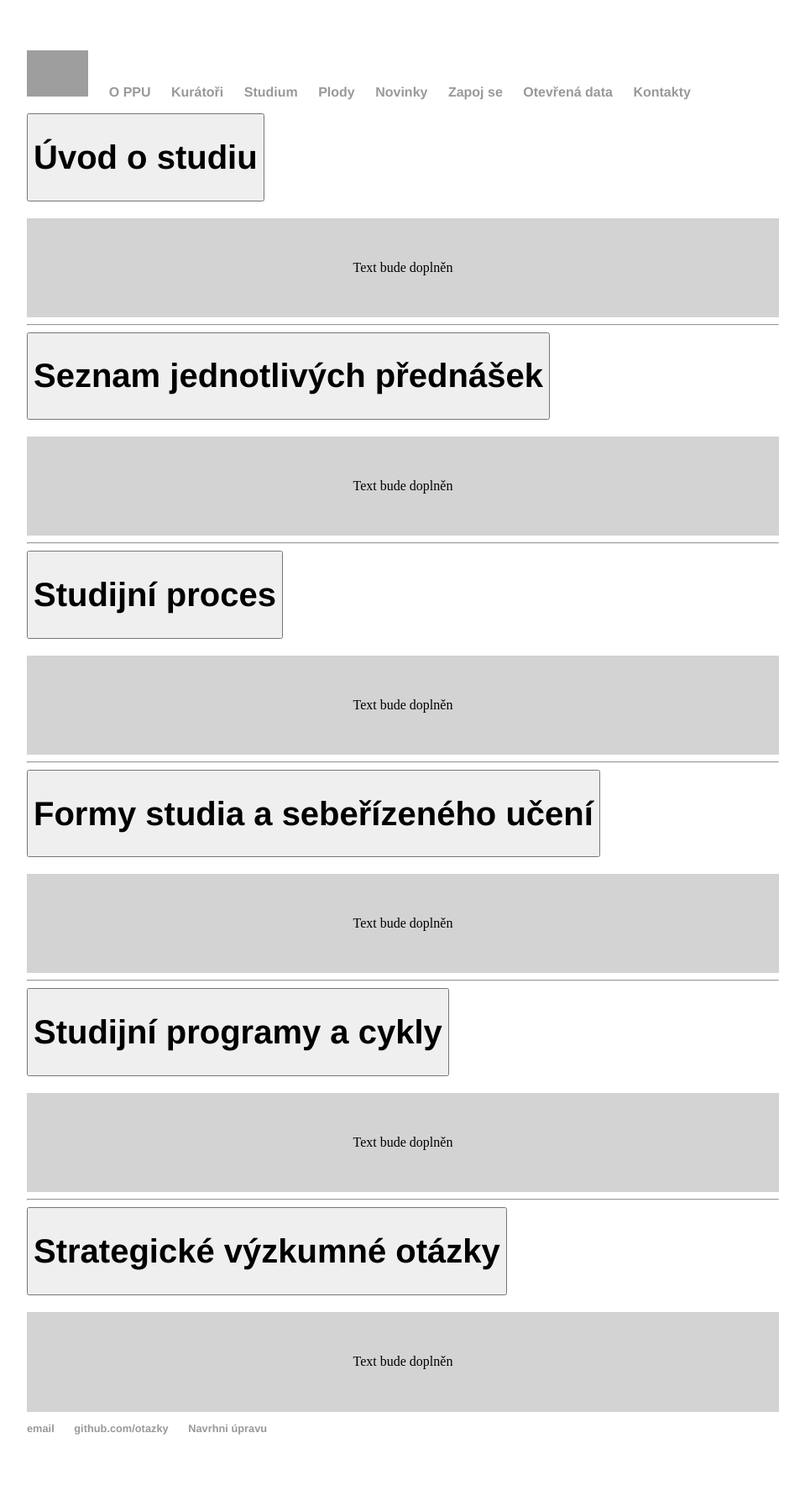
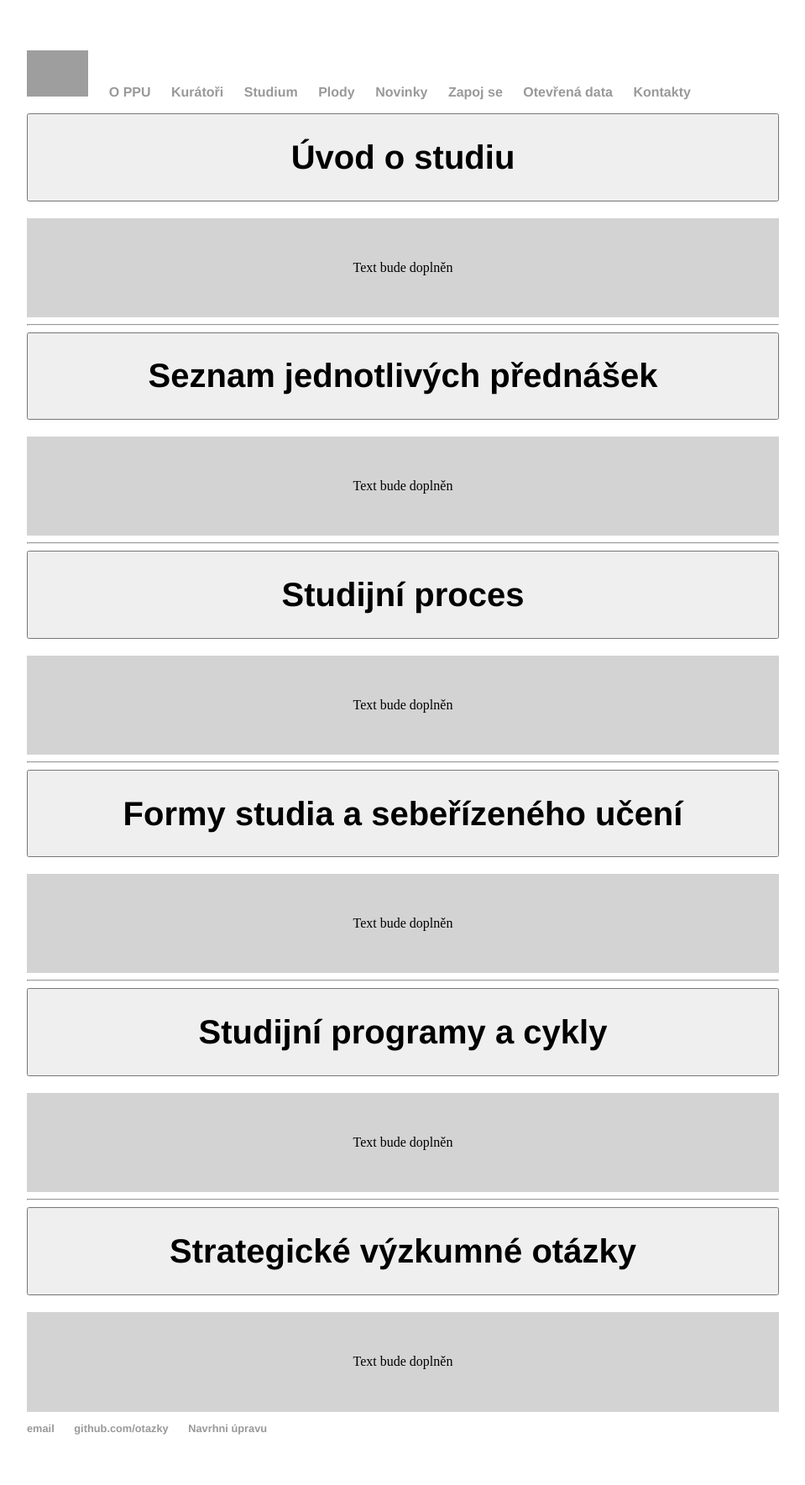
Before and after one commit to otazky/otazky.github.io, a Jekyll site: the page built from studium/index.html, in a window 1280 px wide. Shown: the whole page at 84% size, without its empty margins (160-1119 px from the left). Built offline with Jekyll 4.4.1, drawn with Linux system fonts in a browser that asks for light colours; grey boxes are pictures that could not be loaded.

Commit message:
Toggle button, myDIV class

```diff
--- a/css/main.css
+++ b/css/main.css
@@ -41,3 +41,17 @@
 ul.posts li {
     list-style: none;
 }
+
+button {
+    height: auto;
+    width: 100%;
+    background-color: ;
+}
+
+.myDIV {
+    width: 100%;
+  	padding: 50px 0;
+  	text-align: center;
+  	background-color: lightgrey;
+  	margin-top: 20px;
+}
```
